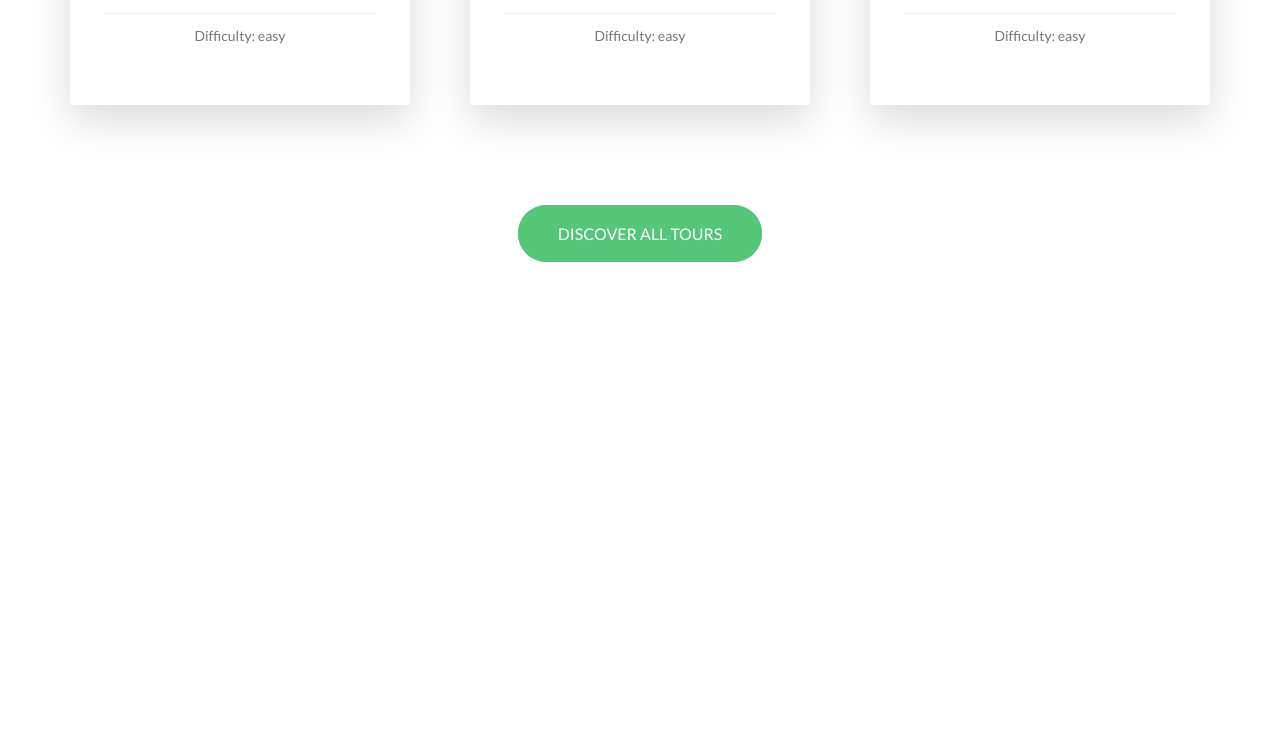
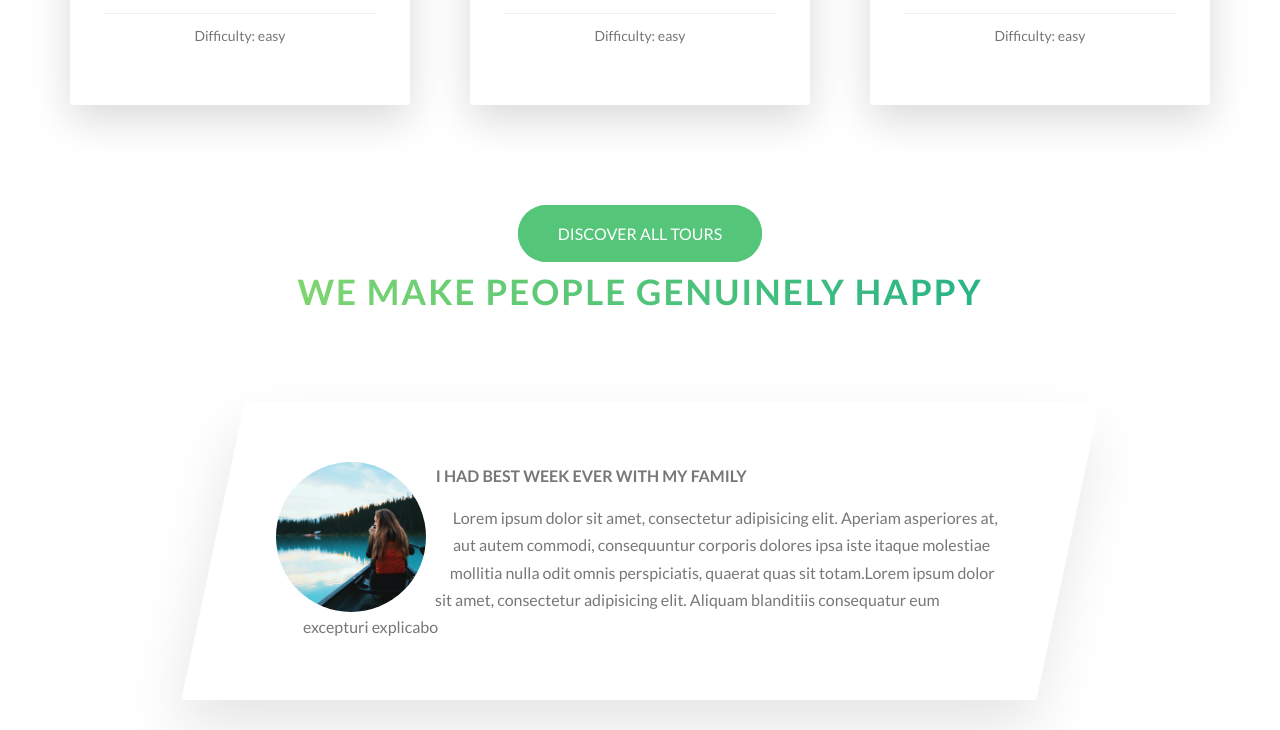
Before and after one commit to sinajamoly/nature_tour, a website: page index.html in a window 1280 px wide. Shown: the part 2745-3475 px from the top of the page. Before the commit the page ends 3037 px from the top, so only its background shows below. Drawn offline with Linux system fonts and the light colour scheme.

Commit message:
comment section added

```diff
--- a/index.html
+++ b/index.html
@@ -229,6 +229,29 @@
                     <a href="#" class="btn btn--green">Discover All Tours</a>
                 </div>
             </section>
+            <section class="setction-stories">
+                <div class="u-center-text u-margin-bottom-big">
+                    <h2 class="heading-secondary">
+                        we make people genuinely happy
+                    </h2>
+                </div>
+
+                <div class="row">
+                    <div class="story">
+                        <figure class="story__shape">
+                            <img src="img/nat-8.jpg" alt="person on the tour" class="story__img">
+                        </figure>
+                        <div class="story__text">
+                            <h3 class="heading-tertiary u-margin-bottom-small">
+                                I had best week ever with my family
+                            </h3>
+                            <p>
+                                Lorem ipsum dolor sit amet, consectetur adipisicing elit. Aperiam asperiores at, aut autem commodi, consequuntur corporis dolores ipsa iste itaque molestiae mollitia nulla odit omnis perspiciatis, quaerat quas sit totam.Lorem ipsum dolor sit amet, consectetur adipisicing elit. Aliquam blanditiis consequatur eum excepturi explicabo
+                            </p>
+                        </div>
+                    </div>
+                </div>
+            </section>
         </main>
 
         <!--<section class="grid-test">-->
--- /dev/null
+++ b/sass/components/_story.scss
@@ -0,0 +1,29 @@
+.story {
+  width:75%;
+  margin: 0 auto;
+  box-shadow: 0 3rem 6rem rgba($color-black, .1);
+  border-radius: 3px;
+  padding: 6rem;
+  font-size: $default-font-size;
+  padding-left: 9rem;
+  transform: skewX(-12deg);
+  &>*{
+    transform: skewX(12deg);
+  }
+
+  &__shape {
+    width: 15rem;
+    height: 15rem;
+    float: left;
+    -webkit-shape-outside: circle(50% at 50% 50%);
+    shape-outside: circle(50% at 50% 50%);
+    clip-path: circle(50% at 50% 50%);
+    transform: translateX(-3rem) skewX(12deg);
+  }
+  &__img{
+    height:100%;
+  }
+  &__text{
+    transform: skewX(12deg);
+  }
+}
--- a/sass/main.scss
+++ b/sass/main.scss
@@ -18,6 +18,7 @@
 @import "components/composition";
 @import "components/feature-box";
 @import "components/card";
+@import "components/story";
 
 //lAYOUTS
 @import "layout/header";
--- a/sass/pages/_home.scss
+++ b/sass/pages/_home.scss
@@ -23,3 +23,8 @@
   padding: 25rem 0;
   margin-top: 10rem;
 }
+
+.section-stories{
+  padding: 15rem 0;
+  background-color: $color-gray-light-1;
+}
```
Also changed, not shown: css/style.css.
